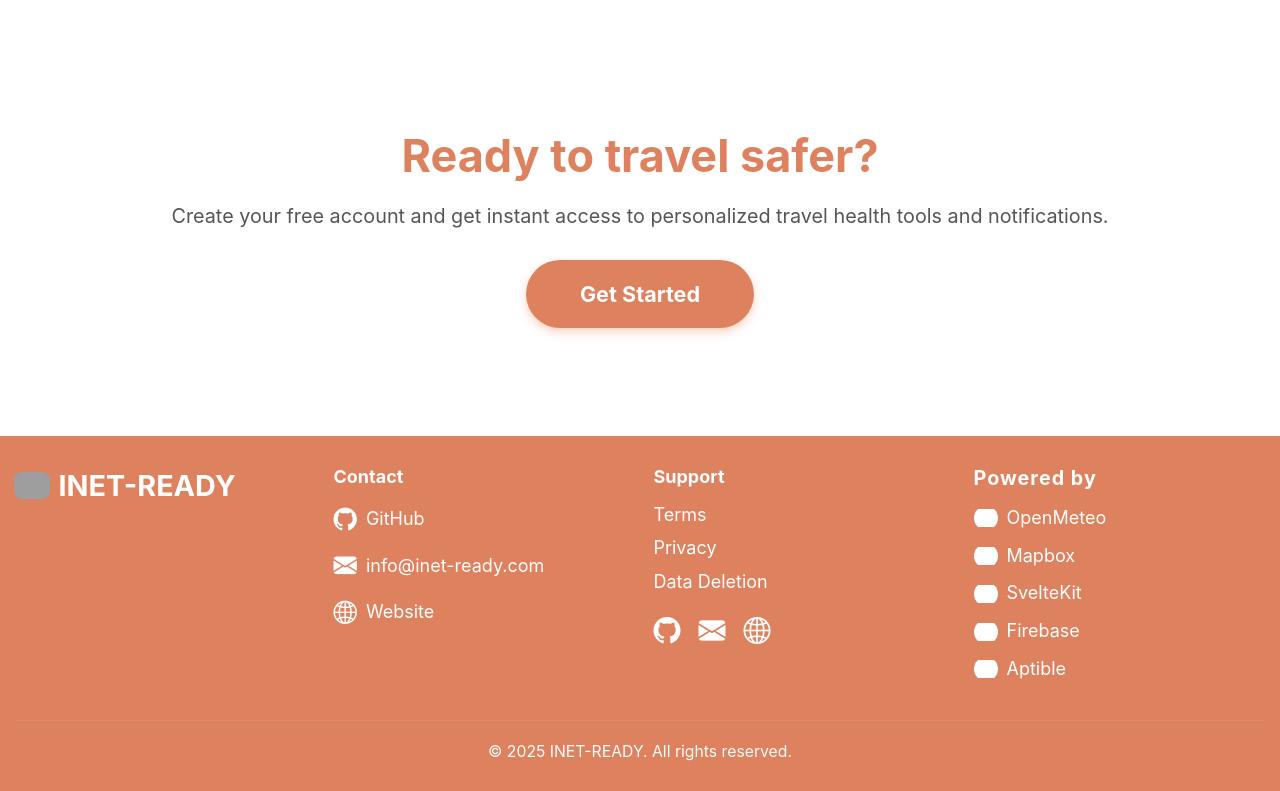
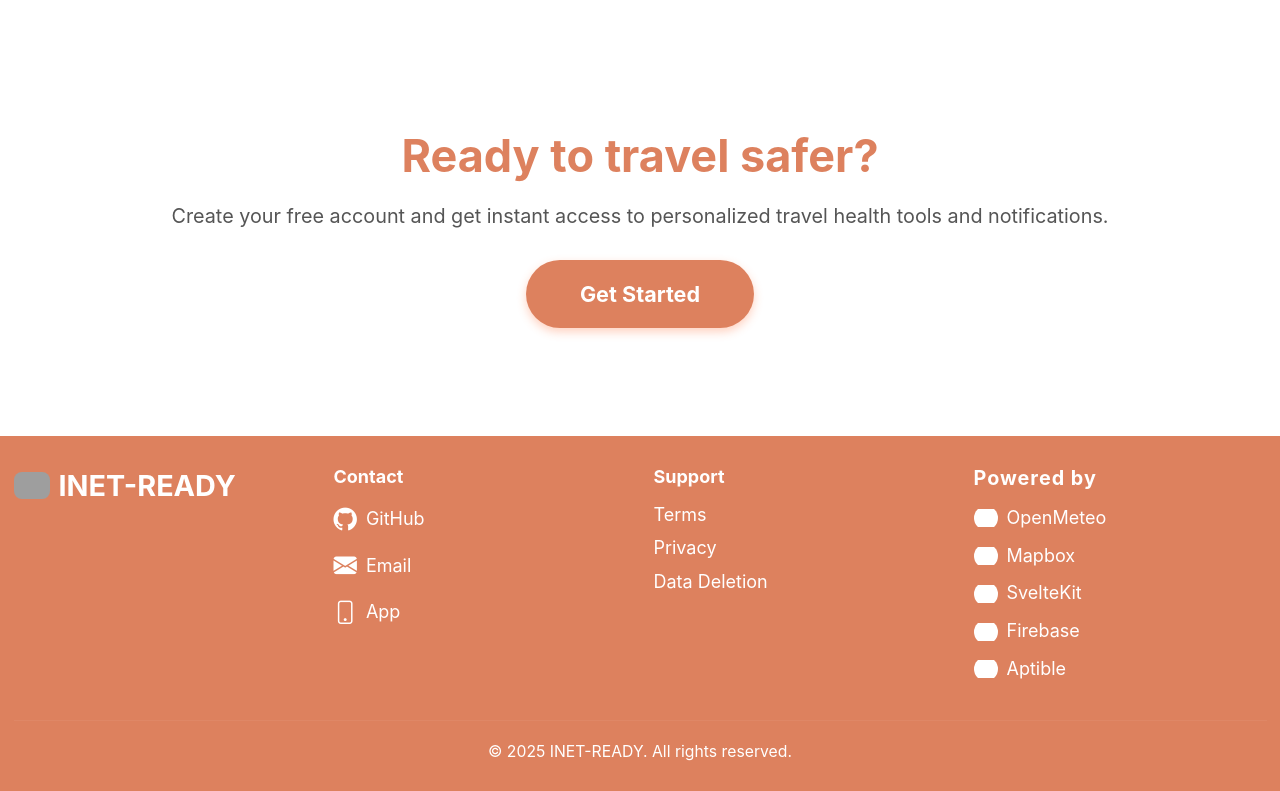
Before and after one commit to bpmiranda3099/INET-READY, a SvelteKit app: page / in a window 1280 px wide. Shown: the part 3314-4105 px from the top of the page. Built offline with nearby package versions, Linux system fonts and the light colour scheme; no server answers; grey boxes are pictures that could not be loaded.

Commit message:
fix: Update footer contact links for improved clarity and accessibility

```diff
--- a/src/routes/+page.svelte
+++ b/src/routes/+page.svelte
@@ -248,11 +248,11 @@
 	  </div>
 	  <div class="d-flex align-items-center mb-2" style="gap:0.5rem;">
 		<i class="bi bi-envelope-fill" style="color:#fff; font-size:1.3rem;"></i>
-		<a href="mailto:info@inet-ready.com" class="text-decoration-none" style="color:#fff;">info@inet-ready.com</a>
+		<a href="mailto:info@inet-ready.com" class="text-decoration-none" style="color:#fff;">Email</a>
 	  </div>
 	  <div class="d-flex align-items-center mb-2" style="gap:0.5rem;">
-		<i class="bi bi-globe2" style="color:#fff; font-size:1.3rem;"></i>
-		<a href="https://inet-ready-v2.vercel.app" target="_blank" rel="noopener" class="text-decoration-none" style="color:#fff;">Website</a>
+		<i class="bi bi-phone" style="color:#fff; font-size:1.3rem;"></i>
+		<a href="https://inet-ready-v2.vercel.app" target="_blank" rel="noopener" class="text-decoration-none" style="color:#fff;">App</a>
 	  </div>
 	</div>
 		<!-- Support Column -->
@@ -261,11 +261,6 @@
 		  <a href="/terms" class="text-decoration-none mb-1" style="color:#fff;">Terms</a>
 		  <a href="/privacy" class="text-decoration-none mb-1" style="color:#fff;">Privacy</a>
 		  <a href="/data-deletion" class="text-decoration-none mb-1" style="color:#fff;">Data Deletion</a>
-		  <div class="d-flex flex-row align-items-center gap-3 mt-2">
-			<a href="https://github.com/bpmiranda3099/inet-ready-v2" target="_blank" rel="noopener" title="GitHub" aria-label="GitHub" style="color:#fff; font-size:1.5rem;"><i class="bi bi-github"></i></a>
-			<a href="mailto:support@inet-ready.com" target="_blank" rel="noopener" title="Email" aria-label="Email" style="color:#fff; font-size:1.5rem;"><i class="bi bi-envelope-fill"></i></a>
-			<a href="https://inet-ready-v2.vercel.app" target="_blank" rel="noopener" title="Website" aria-label="Website" style="color:#fff; font-size:1.5rem;"><i class="bi bi-globe2"></i></a>
-		  </div>
 		</div>
 	<!-- Powered By Column -->
   <div class="col-12 col-md-3 text-center text-md-start mb-3 mb-md-0 d-flex flex-column align-items-center align-items-md-start">
```
